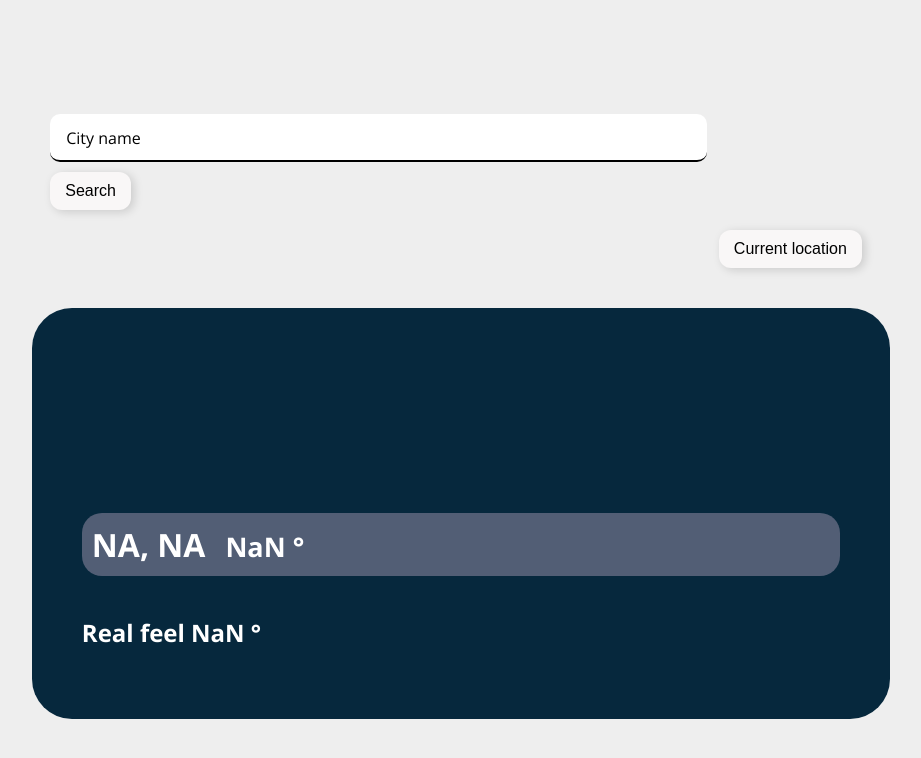
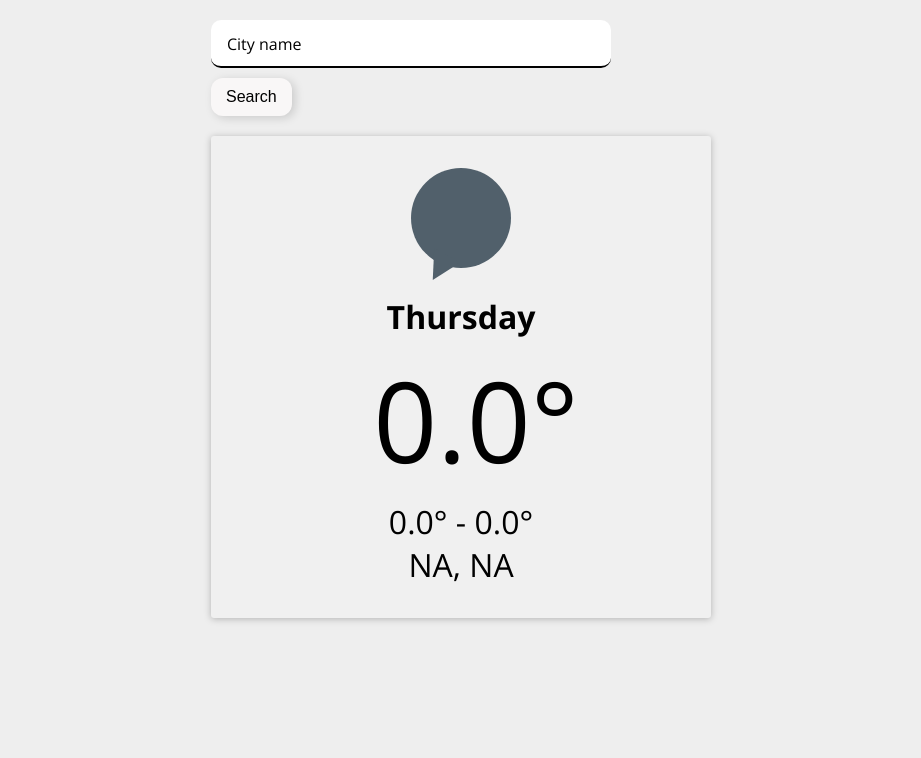
Before and after one commit to ZaidRasheed/Weather-app-react, a React (Create React App) app: page / in a window 1280 px wide. Shown: the top 758 px of the page, without its empty margins (179-1100 px from the left). Built offline with nearby package versions, Linux system fonts and the light colour scheme; no server answers.

Commit message:
refactor and redesign

```diff
--- a/src/components/App.jsx
+++ b/src/components/App.jsx
@@ -1,175 +1,61 @@
-import React, { useEffect, useState } from "react";
+import React, { useState } from "react";
 import axios from "axios";
 import Gadget from "./Gadget";
 
 function App() {
-
-    const [cityNameSearch, setCityNameSearch] = useState("");
-
-    const [currentLocationData, setCurrentLocationData] = useState({
-        city: "NA",
-        country: "NA",
-        feels_like: "NA",
-        temp: "NA",
-        icon: null,
-    })
-
+    const [lastSearchName, setLastSearchName] = useState('')
+    const [error, setError] = useState('')
     const [data, setData] = useState({
         city: "NA",
         country: "NA",
-        feels_like: "NA",
-        temp: "NA",
+        feels_like: 0,
+        max: 0,
+        min: 0,
+        temp: 0,
         icon: null,
-
-    });
-    useEffect(() => {
-        if (navigator.geolocation) {
-            navigator.geolocation.getCurrentPosition(position => {
-                axios({
-                    method: "get",
-                    url: "https://api.openweathermap.org/data/2.5/forecast",
-                    params: {
-                        lat: position.coords.latitude,
-                        lon: position.coords.longitude,
-                        appid: process.env.REACT_APP_apiId,
-                        units: "metric"
-                    },
-                }).then(res => {
-                    let response = res.data;
-                    setData(() => {
-                        return {
-                            city: response.city.name,
-                            country: response.city.country,
-                            feels_like: response.list[0].main.feels_like,
-                            icon: response.list[0].weather[0].icon,
-                            temp: response.list[0].main.temp,
-                            description: response.list[0].weather[0].description,
-                        }
-                    })
-                    setCurrentLocationData(()=>{
-                        return {
-                            city: response.city.name,
-                            country: response.city.country,
-                            feels_like: response.list[0].main.feels_like,
-                            icon: response.list[0].weather[0].icon,
-                            temp: response.list[0].main.temp,
-                            description: response.list[0].weather[0].description,
-                        }
     });
 
-                }).catch(err => {
-                    if (err.response || err.request) {
-                        setData(() => {
-                            return {
-                                city: null,
-                                country: null,
-                                feels_like: null,
-                                icon: null,
-                                temp: null,
-                            }
-                        })
-                    }
-                })
-            });
-        }
-    }, [])
+    function bySearch(cityName) {
+        setError('')
 
-    function getCurrentLocation() {
-        if (currentLocationData.city !== "NA") {
-            setData(currentLocationData);
+        if (lastSearchName === cityName) {
+            return
         }
         else {
-            if (navigator.geolocation) {
-                navigator.geolocation.getCurrentPosition(position => {
-                    axios({
-                        method: "get",
-                        url: "https://api.openweathermap.org/data/2.5/forecast",
-                        params: {
-                            lat: position.coords.latitude,
-                            lon: position.coords.longitude,
-                            appid: process.env.REACT_APP_apiId,
-                            units: "metric"
-                        },
-
-                    }).then(res => {
-                        let response = res.data;
-                        setData(() => {
-                            return {
-                                city: response.city.name,
-                                country: response.city.country,
-                                feels_like: response.list[0].main.feels_like,
-                                icon: response.list[0].weather[0].icon,
-                                temp: response.list[0].main.temp,
-                                description: response.list[0].weather[0].description,
-                            }
-                        })
-                        setCurrentLocationData(data);
-                    }).catch(err => {
-                        if (err.response || err.request) {
-                            setData(() => {
-                                return {
-                                    city: null,
-                                    country: null,
-                                    feels_like: null,
-                                    icon: null,
-                                    temp: null,
-                                }
-                            })
-                        }
-                    })
-                });
-            }
-        }
-    }
-
-    function bySearch() {
+            setLastSearchName(cityName)
             axios({
                 method: "get",
                 url: "https://api.openweathermap.org/data/2.5/weather",
                 params: {
-                q: cityNameSearch,
+                    q: cityName,
                     appid: process.env.REACT_APP_apiId,
                     units: "metric"
                 },
             }).then(res => {
                 let data = res.data;
-            setData(() => {
-                return {
+                setData({
                     city: data.name,
                     country: data.sys.country,
                     feels_like: data.main.feels_like,
                     icon: data.weather[0].icon,
                     temp: data.main.temp,
+                    max: data.main.temp_max,
+                    min: data.main.temp_min,
                     description: data.weather[0].description,
+                })
+            }).catch(error => {
+                setError("Error, Couldn't find location.")
+            });
         }
-            })
-        }).catch(err => {
-            if (err.response || err.request) {
-                setData(() => {
-                    return {
-                        city: null,
-                        country: null,
-                        feels_like: null,
-                        icon: null,
-                        temp: null,
-                    }
-                })
-            }
-        });
+
     }
 
     const element = (
         <Gadget
-            getCurrentLocation={getCurrentLocation}
-            cityName={data.city}
-            country={data.country}
-            feels_like={data.feels_like}
-            cityNameSearch={cityNameSearch}
-            setCityNameSearch={setCityNameSearch}
             bySearch={bySearch}
-            icon={data.icon}
-            temp={data.temp}
-            description={data.description}
+            data={data}
+            error={error}
+            setError={setError}
         />
     )
     return element;
--- a/src/components/Gadget.jsx
+++ b/src/components/Gadget.jsx
@@ -1,44 +1,37 @@
-import React, { useEffect, useState } from "react";
-
-function Gadget(props) {
+import { useRef } from "react";
 
 function capitalize(s) {
     return s && s[0].toUpperCase() + s.slice(1);
 }
 
-    const [error, setError] = useState("");
+function Gadget({ data, error, bySearch, setError }) {
 
-    const [searched, setSearched] = useState(false);
+    const cityName = useRef()
 
-    useEffect(() => {
-        setError(props.icon === null && searched ? "Error location not found" : "")
-        if(props.icon === null && searched){
-            document.getElementById("expand-container").classList.add("hidden");
+    const handleSubmit = (e) => {
+        e.preventDefault()
+
+        if (!cityName.current.value.trim())
+            return setError('Please provide a valid location')
+
+        bySearch(cityName.current.value);
     }
-        else{
-            document.getElementById("expand-container").classList.remove("hidden");
-        }
-    }, [props.icon, searched])
-    const element = (
+
+    const weekday = ["Sunday", "Monday", "Tuesday", "Wednesday", "Thursday", "Friday", "Saturday"];
+
+    return (
         <div>
-            <div className="error">
-                <p>{error}</p>
-            </div>
             <div className="bottom">
-
                 <div className="bySearch">
+                    <form onSubmit={handleSubmit}>
                         <div className="field field_v1">
                             <label htmlFor="first-name" className="ha-screen-reader">
                                 city name
                             </label>
                             <input
-                            onChange={(event) => {
-                                const { value } = event.target;
-                                props.setCityNameSearch(value);
-                            }}
                                 type="text"
                                 name="city"
-                            value={props.cityNameSearch}
+                                ref={cityName}
                                 id="first-name"
                                 className="field__input"
                                 placeholder="e.g. Paris" />
@@ -46,49 +39,31 @@ function Gadget(props) {
                                 <span className="field__label">City name</span>
                             </span>
                         </div>
-                    <button className="button bySearchButton" onClick={() => {
-                        props.bySearch();
-                        setSearched(true);
-                    }} >Search</button>
-                </div>
-                <div className="byCurrentlLocation">
-                    <button className="button" onClick={()=>{
-                        props.getCurrentLocation();
-                        props.setCityNameSearch("");
-                        }}>Current location</button>
-                </div>
-            </div>
-            <div id="expand-container">
-                <div className="main" >
-                    <div>
-                        <div className="level1">
-                            <div className="img">
-                            {props.icon === null?"":<img alt="weather icon" src={`https://openweathermap.org/img/wn/${props.icon}@4x.png`} />}
-                            </div>
-                            <div className="basic">
-                                <h1>{props.cityName}, {props.country}</h1>
-                                <span className="temp">{parseFloat(props.temp).toFixed(1)} °</span>
-                            </div>
-
-                        </div>
-                        <div className="level2">
-                            <h2>
-                                {capitalize(props.description)}
-                            </h2>
-                            <h2>
-                                Real feel {parseFloat(props.feels_like).toFixed(1)} °
-                            </h2>
+                        <button className="button bySearchButton" type="submit">Search</button>
+                    </form>
                 </div>
             </div>
 
+            {error ?
+                <div className="error">
+                    {error}
                 </div>
+                :
+                <article className="box weather">
+                    <div className="icon">
+                        {data.icon && <img alt="weather icon" src={`https://openweathermap.org/img/wn/${data.icon}@4x.png`} />}
                     </div>
 
+                    <span style={{ marginTop: '10px' }} className="high-low">{capitalize(data.description)}</span>
+                    <h1>{weekday[new Date().getDay()]}</h1>
 
-        </div>
+                    <span className="temp">{parseFloat(data.temp).toFixed(1)}&deg;</span>
+                    <span className="high-low">{data.min.toFixed(1)}&deg; - {data.max.toFixed(1)}&deg;</span>
+                    <span className="high-low">{data.city}, {data.country}</span>
+                </article>
+            }
+        </div >
     )
-
-    return element;
 }
 
 export default Gadget;
--- a/src/index.css
+++ b/src/index.css
@@ -1,8 +1,9 @@
-body{
+body {
   background-color: #EEEEEE;
   font-family: "open sans";
 }
-.error{
+
+.error {
   height: 30px;
   width: 60%;
   margin: 20px auto 60px;
@@ -11,7 +12,8 @@ body{
   font-weight: 600;
   font-size: 1.5rem;
 }
-.main{
+
+.main {
   overflow: hidden;
   width: 60%;
   margin: 20px auto;
@@ -23,6 +25,7 @@ body{
   background-color: #06283D;
   color: white;
 }
+
 .button {
   background-color: #F9F7F7;
   border-radius: 12px;
@@ -38,69 +41,84 @@ body{
   margin: 0 10px;
   -webkit-user-select: none;
   touch-action: manipulation;
-  box-shadow:0px 0px 0px 0   rgba(0,0,0,.2), 3px 2px 10px 0px rgba(0,0,0,.15);
+  box-shadow: 0px 0px 0px 0 rgba(0, 0, 0, .2), 3px 2px 10px 0px rgba(0, 0, 0, .15);
 }
+
 .button:hover {
   outline: 0;
   background-color: #06283D;
   color: white;
-  box-shadow:0 0 0 0  rgba(0,0,0,.2), 3px 2px 10px 0px rgba(0,0,0,.15);
+  box-shadow: 0 0 0 0 rgba(0, 0, 0, .2), 3px 2px 10px 0px rgba(0, 0, 0, .15);
 }
-.level1{
+
+.level1 {
   display: block;
 }
-.img{
+
+.img {
   display: block;
   text-align: right;
   height: 150px;
 }
-img{
+
+img {
   height: 150px;
 }
-.basic{
+
+.basic {
   margin-top: 5px;
   background-color: #525E75;
   padding: 10px;
   border-radius: 20px;
 }
-.basic>h1{
+
+.basic>h1 {
   margin: 0;
   display: inline-block;
   width: auto;
   margin-right: 20px;
 }
-.basic>span{
+
+.basic>span {
   font-size: 27px;
 }
-.level2{
+
+.level2 {
   margin-top: 40px;
 }
-.bottom{
-  width: 65%;
-  margin: 40px auto;
+
+.bottom {
+  max-width: 500px;
+  min-width: 300px;
+  margin: 20px auto;
 }
-.bySearch{
+
+.bySearch {
   margin-bottom: 20px;
 }
-.bySearchButton{
-  display:block;
+
+.bySearchButton {
+  display: block;
   margin-top: 10px;
   margin-left: 0;
 }
-.byCurrentlLocation{
+
+.byCurrentLocation {
   text-align: right;
   width: 100%;
 }
-.byCurrentlLocation>button{
+
+.byCurrentlLocation>button {
   height: 100%;
 }
-.hidden{
+
+.hidden {
   display: none;
 }
 
 
 
-.ha-screen-reader{
+.ha-screen-reader {
   width: var(--ha-screen-reader-width, 1px);
   height: var(--ha-screen-reader-height, 1px);
   padding: var(--ha-screen-reader-padding, 0);
@@ -112,12 +130,12 @@ img{
 }
 
 
-input.field__input{
-  width:80%;
+input.field__input {
+  width: 80%;
 }
 
 
-.field__input{
+.field__input {
   --uiFieldPlaceholderColor: var(--fieldPlaceholderColor, #767676);
   background-color: white;
   border-radius: 10px;
@@ -129,16 +147,16 @@ input.field__input{
   font-size: inherit;
 }
 
-.field__input:focus::-webkit-input-placeholder{
+.field__input:focus::-webkit-input-placeholder {
   color: var(--uiFieldPlaceholderColor);
 }
 
-.field__input:focus::-moz-placeholder{
+.field__input:focus::-moz-placeholder {
   color: var(--uiFieldPlaceholderColor);
 }
 
 
-.field{
+.field {
   --uiFieldBorderWidth: var(--fieldBorderWidth, 2px);
   --uiFieldPaddingRight: var(--fieldPaddingRight, 1rem);
   --uiFieldPaddingLeft: var(--fieldPaddingLeft, 1rem);
@@ -149,40 +167,40 @@ input.field__input{
   font-size: var(--fieldFontSize, 1rem);
 }
 
-.field__input{
+.field__input {
   border-bottom: 2px solid black;
   box-sizing: border-box;
   width: var(--fieldWidth, 100%);
   height: var(--fieldHeight, 3rem);
-  padding: var(--fieldPaddingTop, 1.25rem) var(--uiFieldPaddingRight,0.5rem) var(--fieldPaddingBottom, .5rem) var(--uiFieldPaddingLeft,0.5rem);
+  padding: var(--fieldPaddingTop, 1.25rem) var(--uiFieldPaddingRight, 0.5rem) var(--fieldPaddingBottom, .5rem) var(--uiFieldPaddingLeft, 0.5rem);
   /* border-bottom: var(--uiFieldBorderWidth) solid var(--fieldBorderColor, rgba(0, 0, 0, .25));   */
 }
 
-.field__input:focus{
+.field__input:focus {
   outline: none;
 }
 
-.field__input::-webkit-input-placeholder{
+.field__input::-webkit-input-placeholder {
   opacity: 0;
   transition: opacity .2s ease-out;
 }
 
-.field__input::-moz-placeholder{
+.field__input::-moz-placeholder {
   opacity: 0;
   transition: opacity .2s ease-out;
 }
 
-.field__input:focus::-webkit-input-placeholder{
+.field__input:focus::-webkit-input-placeholder {
   opacity: 1;
   transition-delay: .2s;
 }
 
-.field__input:focus::-moz-placeholder{
+.field__input:focus::-moz-placeholder {
   opacity: 1;
   transition-delay: .2s;
 }
 
-.field__label-wrap{
+.field__label-wrap {
   box-sizing: border-box;
   pointer-events: none;
   cursor: text;
@@ -194,7 +212,7 @@ input.field__input{
   left: 0;
 }
 
-.field__label-wrap::after{
+.field__label-wrap::after {
   content: "";
   box-sizing: border-box;
   width: 100%;
@@ -206,11 +224,11 @@ input.field__input{
   left: 0;
 }
 
-.field__input:focus ~ .field__label-wrap::after{
+.field__input:focus~.field__label-wrap::after {
   opacity: 1;
 }
 
-.field__label{
+.field__label {
   position: absolute;
   left: var(--uiFieldPaddingLeft);
   top: calc(50% - .5em);
@@ -222,23 +240,84 @@ input.field__input{
   will-change: bottom, opacity, font-size;
 }
 
-.field__input:focus ~ .field__label-wrap .field__label,
-.field__input:not(:placeholder-shown) ~ .field__label-wrap .field__label{
+.field__input:focus~.field__label-wrap .field__label,
+.field__input:not(:placeholder-shown)~.field__label-wrap .field__label {
   --fieldHintFontSize: var(--fieldHintFontSizeFocused, .75rem);
 
   top: var(--fieldHintTopHover, .25rem);
 }
 
 
-.field_v1 .field__label-wrap::after{
+.field_v1 .field__label-wrap::after {
   border-bottom: var(--uiFieldBorderWidth) solid var(--uiFieldBorderColorActive);
   transition: opacity .2s ease-out;
   will-change: opacity;
 }
 
 
-@media only screen and (max-width: 400px) {
-  .bottom{
-    width: 80%;
-  }
+.box {
+  margin: 1em auto;
+  background: #f0f0f0;
+  padding: 2em 0;
+  max-width: 500px;
+  min-width: 300px;
+  border-radius: 3px;
+  box-shadow: 0px 1px 7px rgba(0, 0, 0, 0.25);
 }
+
+
+h1 {
+  font-size: 2em;
+  text-align: center;
+}
+
+.temp {
+  font-size: 7em;
+  line-height: 1;
+  text-align: center;
+  display: block;
+  padding-left: 30px;
+  margin-bottom: 24px;
+}
+
+.high-low {
+  font-size: 2em;
+  color: lighten(#313E48, 20%);
+  text-align: center;
+  display: block;
+  font-weight: 100;
+}
+
+.icon {
+  background-color: #51606b;
+  position: relative;
+  margin: 0 auto;
+  width: 100px;
+  height: 100px;
+  padding: 0px;
+  -webkit-border-radius: 50px;
+  -moz-border-radius: 50px;
+  border-radius: 50px;
+}
+
+.icon:after {
+  content: "";
+  position: absolute;
+  bottom: -14px;
+  left: 14px;
+  border-style: solid;
+  border-width: 29px 15px 0;
+  border-color: #51606b transparent;
+  display: block;
+  width: 0;
+  z-index: 1;
+  transform: rotate(30deg);
+}
+
+.icon img {
+  position: absolute;
+  top: 10px;
+  right: 10px;
+  width: 80%;
+  height: 80%;
+}
```
Lines whose indentation alone changed are shown as unchanged.
